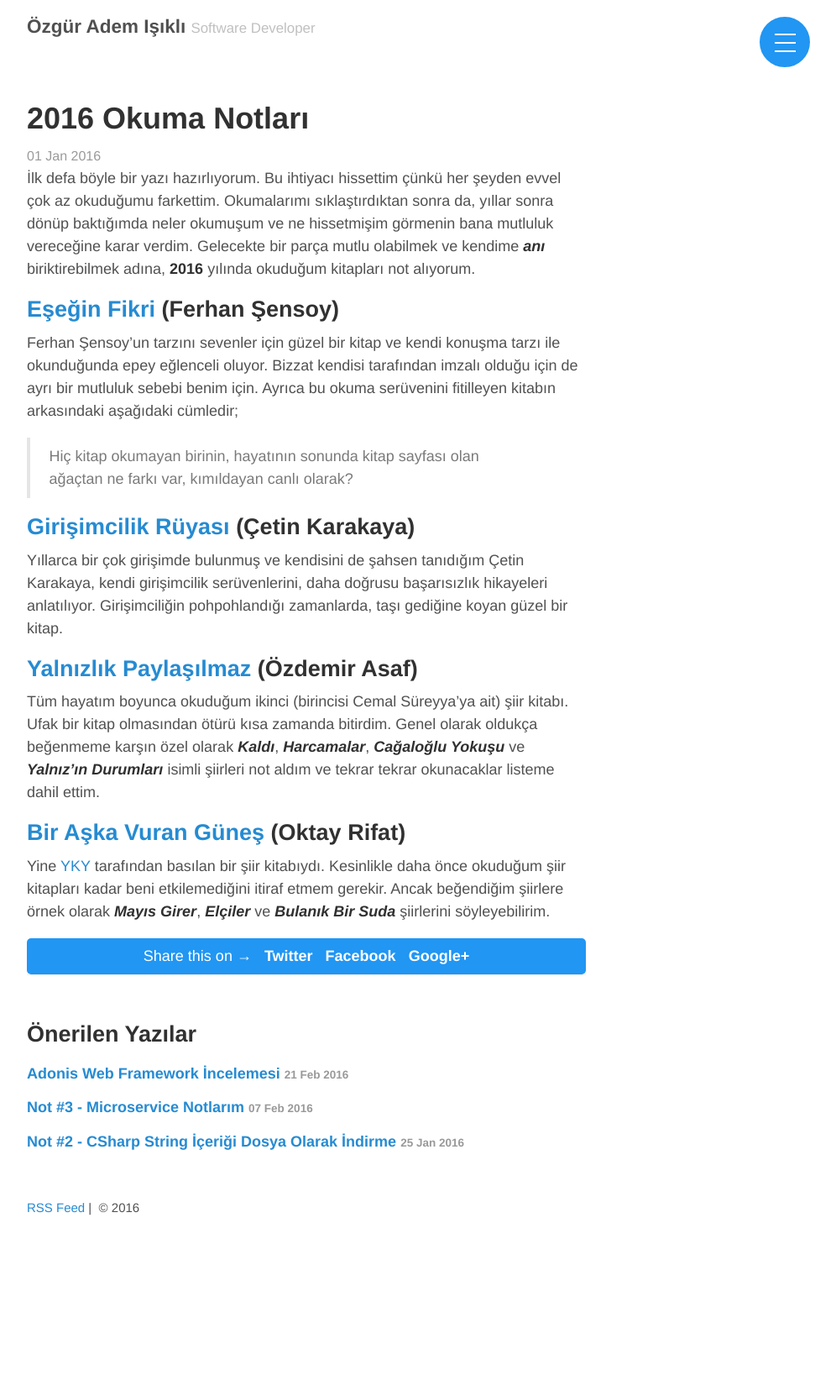
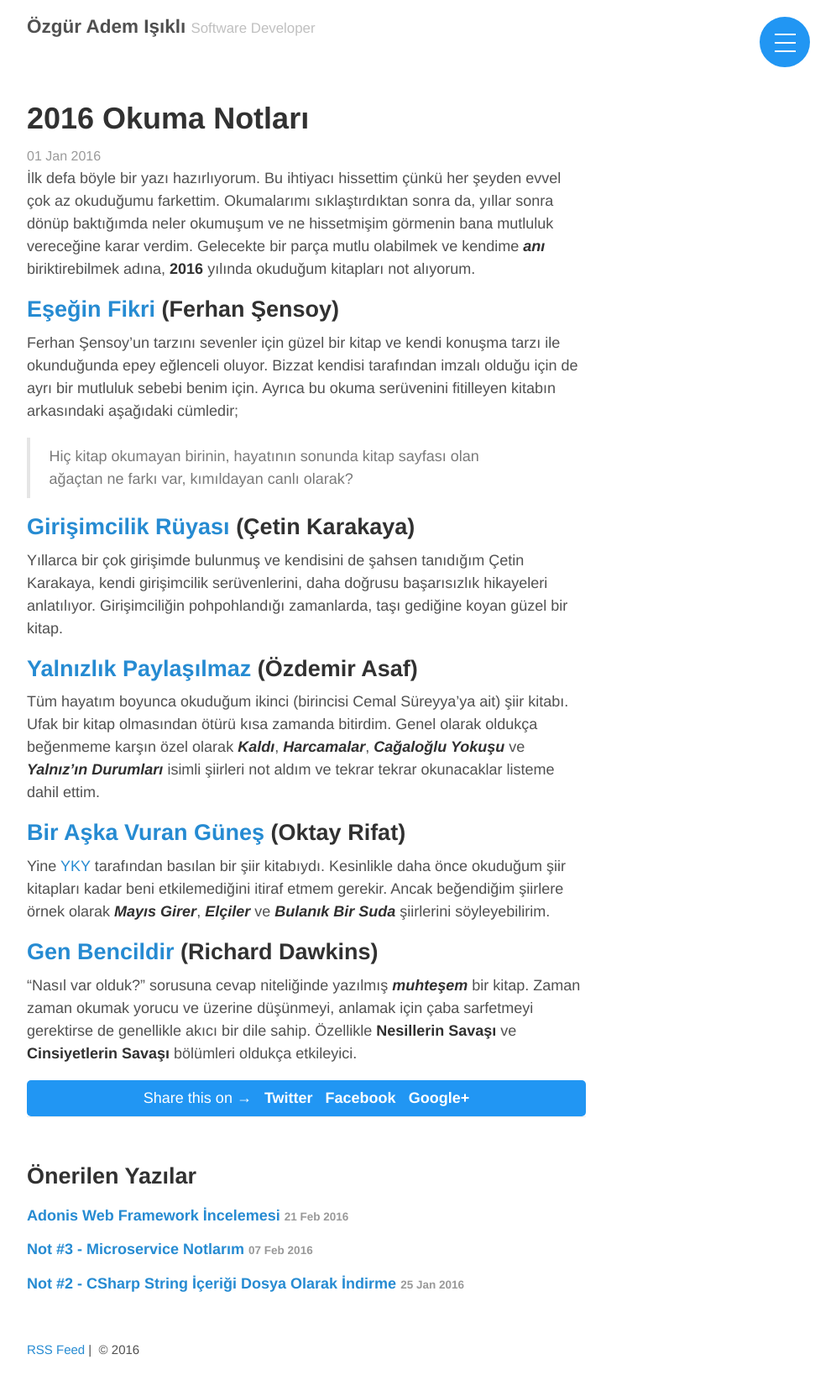
Before and after one commit to ozziest/ozziest.github.io, a Jekyll site: the page built from _posts/2017-01-01-okuma-notlari.md, in a window 1280 px wide. Shown: the whole page at 84% size, without its empty margins (275-1271 px from the left). Built offline with Jekyll 4.4.1, drawn with Linux system fonts in a browser that asks for light colours; comment, search, counter and statistics services are not loaded; before the commit the page ends 1487 px from its top, so only the background shows below that.

Commit message:
Gen Bencildir kitabı dahil edildi.

```diff
--- a/_posts/2017-01-01-okuma-notlari.md
+++ b/_posts/2017-01-01-okuma-notlari.md
@@ -27,3 +27,7 @@ Tüm hayatım boyunca okuduğum ikinci (birincisi Cemal Süreyya'ya ait) şiir k
 ## [Bir Aşka Vuran Güneş](http://www.dr.com.tr/Kitap/Bir-Aska-Vuran-Gunes/Oktay-Rifat/Edebiyat/Siir/Turk-Siiri/urunno=0000000284604) (Oktay Rifat)
 
 Yine [YKY](http://www.ykykultur.com.tr/) tarafından basılan bir şiir kitabıydı. Kesinlikle daha önce okuduğum şiir kitapları kadar beni etkilemediğini itiraf etmem gerekir. Ancak beğendiğim şiirlere örnek olarak ***Mayıs Girer***, ***Elçiler*** ve ***Bulanık Bir Suda*** şiirlerini söyleyebilirim.
+
+## [Gen Bencildir](http://www.dr.com.tr/Kitap/Gen-Bencildir/Richard-Dawkins/Bilim/Biyoloji/urunno=0000000601773) (Richard Dawkins)
+
+"Nasıl var olduk?" sorusuna cevap niteliğinde yazılmış ***muhteşem*** bir kitap. Zaman zaman okumak yorucu ve üzerine düşünmeyi, anlamak için çaba sarfetmeyi gerektirse de genellikle akıcı bir dile sahip. Özellikle **Nesillerin Savaşı** ve **Cinsiyetlerin Savaşı** bölümleri oldukça etkileyici.
```
